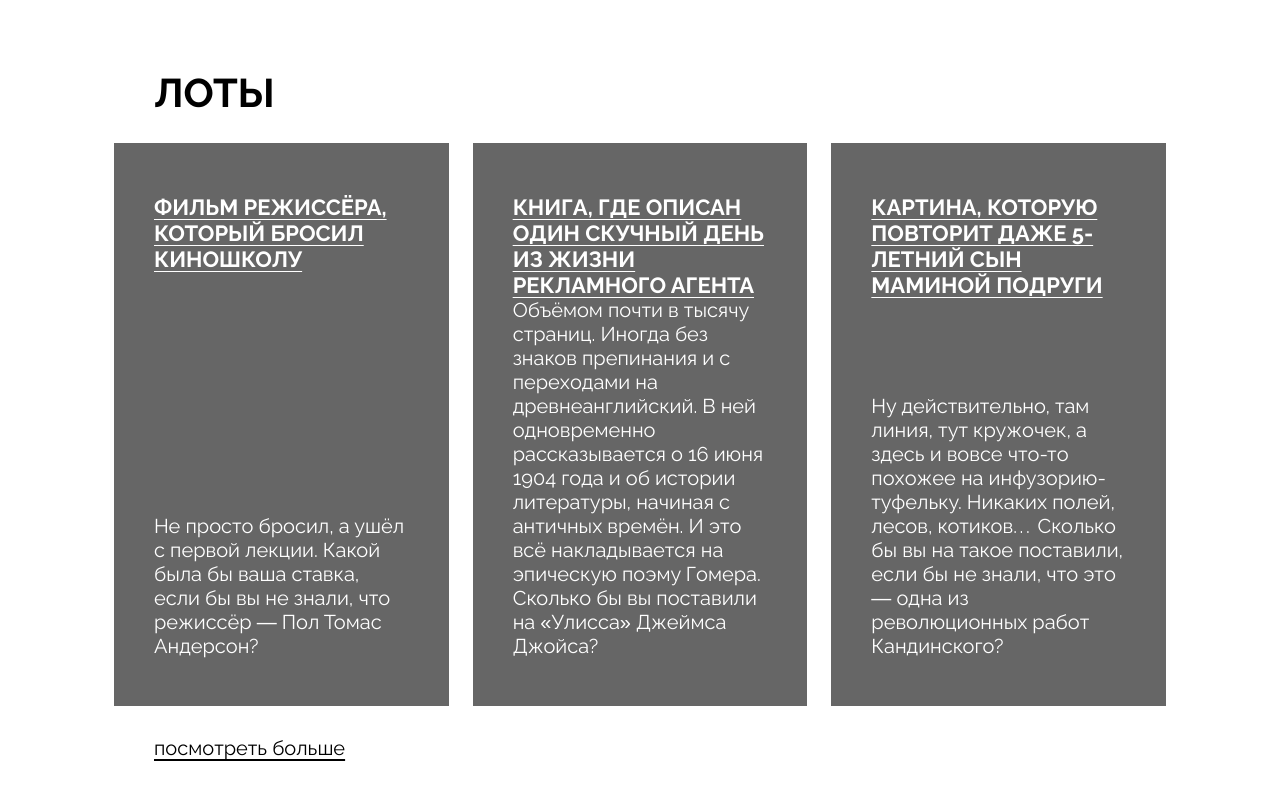
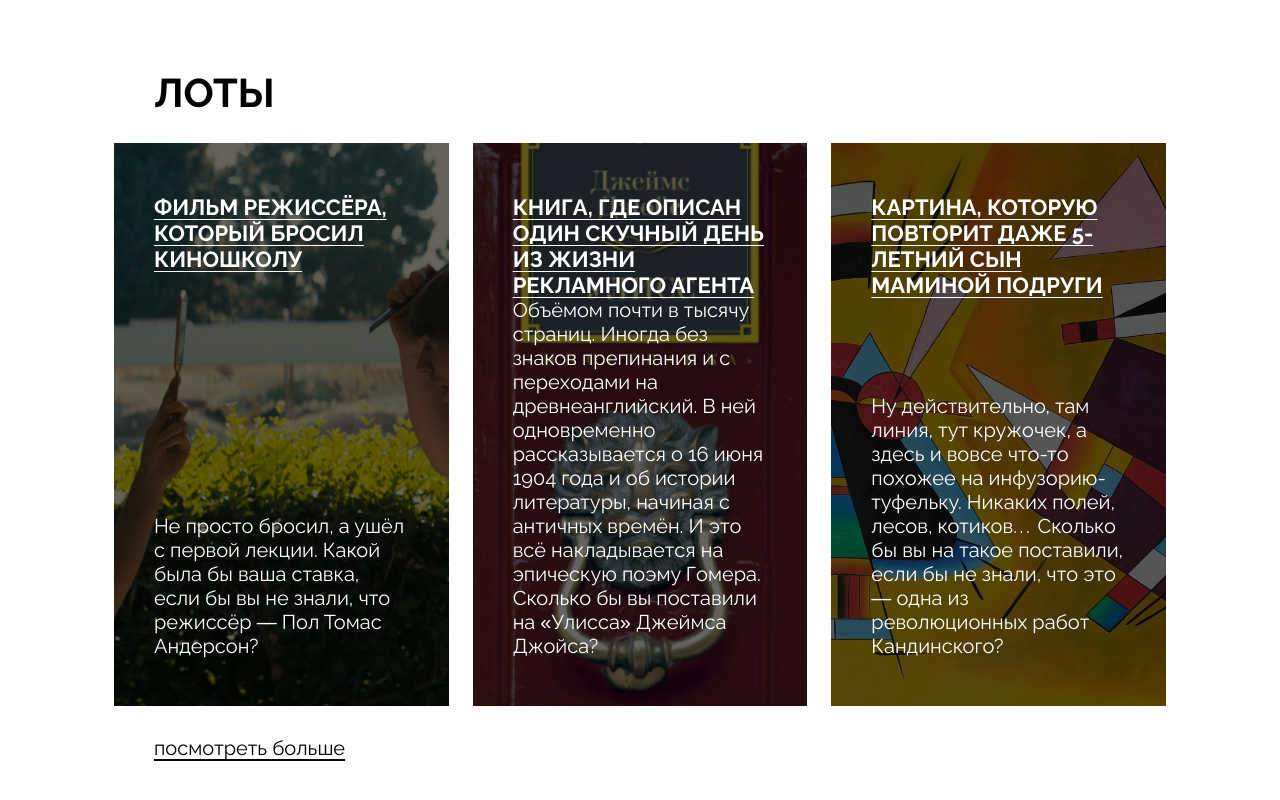
Before and after one commit to Baziba/ono-tebe-nado, a plain HTML site: page index.html in a window 1280 px wide. Shown: the part 1162-1962 px from the top of the page. Drawn offline with Linux system fonts and the light colour scheme.

Commit message:
Изменил пути к изображениям в стилях ещё раз

```diff
--- a/styles/style.css
+++ b/styles/style.css
@@ -66,7 +66,7 @@
   flex-direction: column;
   width: 100%;
   text-transform: uppercase;
-  background: url(images/cover.jpg) no-repeat center;
+  background: url("../images/cover.jpg") no-repeat center;
   background-size: cover;
 }
 
@@ -205,15 +205,15 @@
 }
 
 .card_type_film {
-  background: url(images/card-lot-01.jpg) no-repeat center;
+  background: url("../images/card-lot-01.jpg") no-repeat center;
   background-size: cover;
 }
 .card_type_book {
-  background: url(images/card-lot-02.jpg) no-repeat center;
+  background: url("../images/card-lot-02.jpg") no-repeat center;
   background-size: cover;
 }
 .card_type_picture {
-  background: url(images/card-lot-03.jpg) no-repeat center;
+  background: url("../images/card-lot-03.jpg") no-repeat center;
   background-size: cover;
 }
 
```
